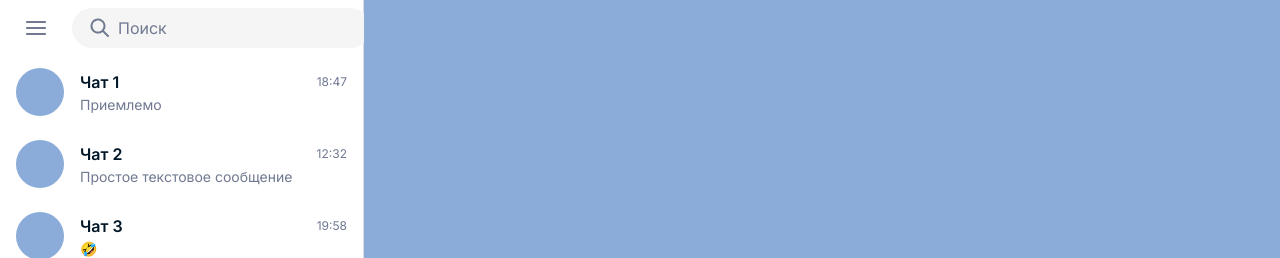
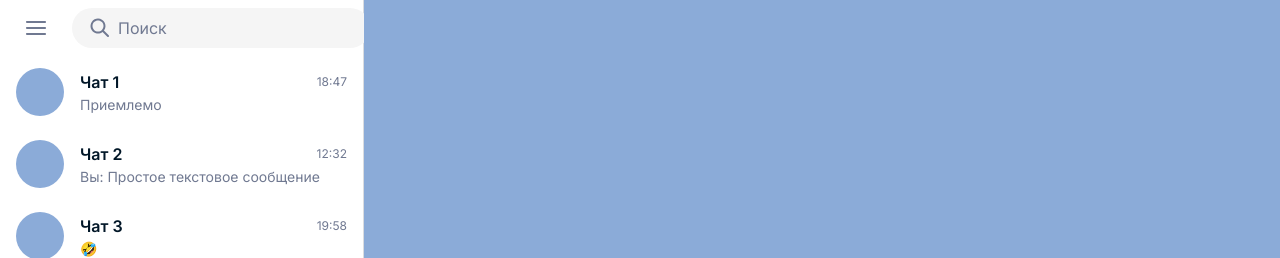
Before and after one commit to Cimante/pact-test, a Vue app: page / in a window 1280 px wide. Shown: the top 258 px of the page. Built offline with nearby package versions, Linux system fonts and the light colour scheme.

Commit message:
Update ChatPreview.vue

```diff
--- a/src/components/ChatPreview.vue
+++ b/src/components/ChatPreview.vue
@@ -34,6 +34,7 @@ const messageTime = computed(() => {
       </div>
       <div class="chat-preview__text">
         <span class="chat-preview__text-preview text-sm">
+          {{ lastMessage?.from === "self" ? "Вы: " : "" }}
           {{ lastMessage?.text }}
         </span>
         <div
```
